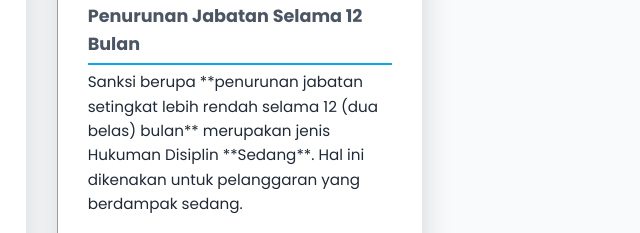
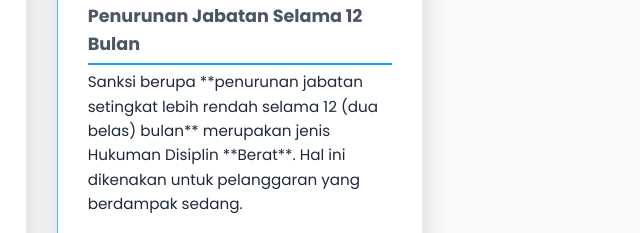
Before and after one commit to jeeefmo260101/ST9CU_20112025, a plain HTML site: page index.html in a window 1280 px wide. Shown: the part 942-1175 px from the top of the page, 400-1040 px from the left. Drawn offline with nearby package versions, Linux system fonts and the light colour scheme.

Commit message:
Update disciplinary card description from 'Sedang' to 'Berat'

```diff
--- a/index.html
+++ b/index.html
@@ -315,7 +315,7 @@
                 </div>
             </div>
 
-            <!-- Card 5: Disiplin ASN (Hukuman Sedang) - DIBERHENTIKAN dari Hukuman Berat -->
+            <!-- Card 5: Disiplin ASN (Hukuman Berat) - DIBERHENTIKAN dari Hukuman Berat -->
             <div class="card card-5">
                 <div class="card-header">
                     <div class="card-icon">
@@ -325,7 +325,7 @@
                 </div>
                 <div class="card-content">
                     <h3 class="concept-title">Penurunan Jabatan Selama 12 Bulan</h3>
-                    <p class="explanation">Sanksi berupa **penurunan jabatan setingkat lebih rendah selama 12 (dua belas) bulan** merupakan jenis Hukuman Disiplin **Sedang**. Hal ini dikenakan untuk pelanggaran yang berdampak sedang.</p>
+                    <p class="explanation">Sanksi berupa **penurunan jabatan setingkat lebih rendah selama 12 (dua belas) bulan** merupakan jenis Hukuman Disiplin **Berat**. Hal ini dikenakan untuk pelanggaran yang berdampak sedang.</p>
                     <div class="reference-box">
                         <p class="reference-label"><i data-lucide="book-open" style="width:16px; height:16px;"></i>Regulasi & Referensi</p>
                         <p class="regulation">Peraturan Pemerintah No. 94 Tahun 2021 tentang Disiplin PNS (Pasal 8 Ayat (4)).</p>
```
